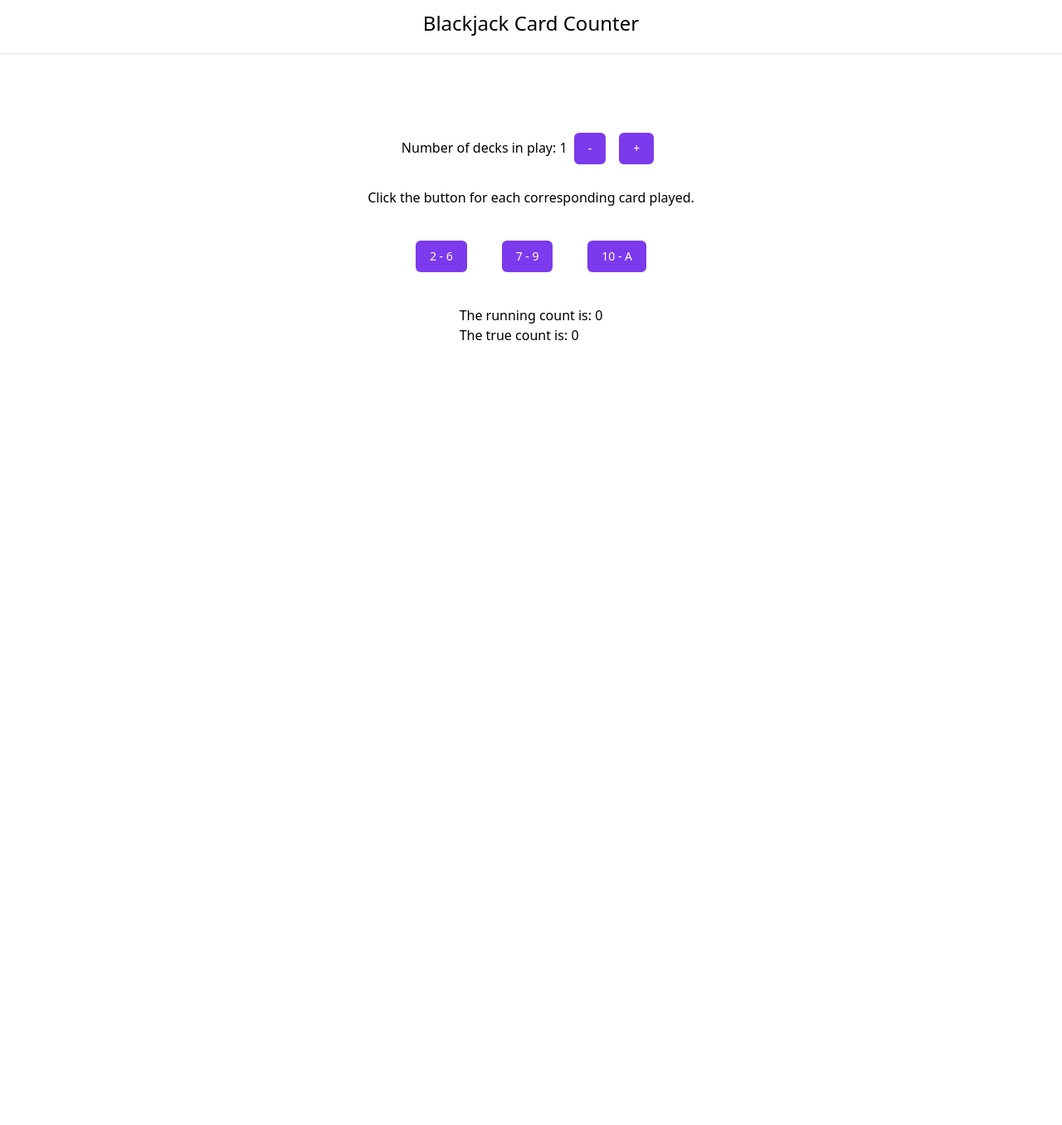
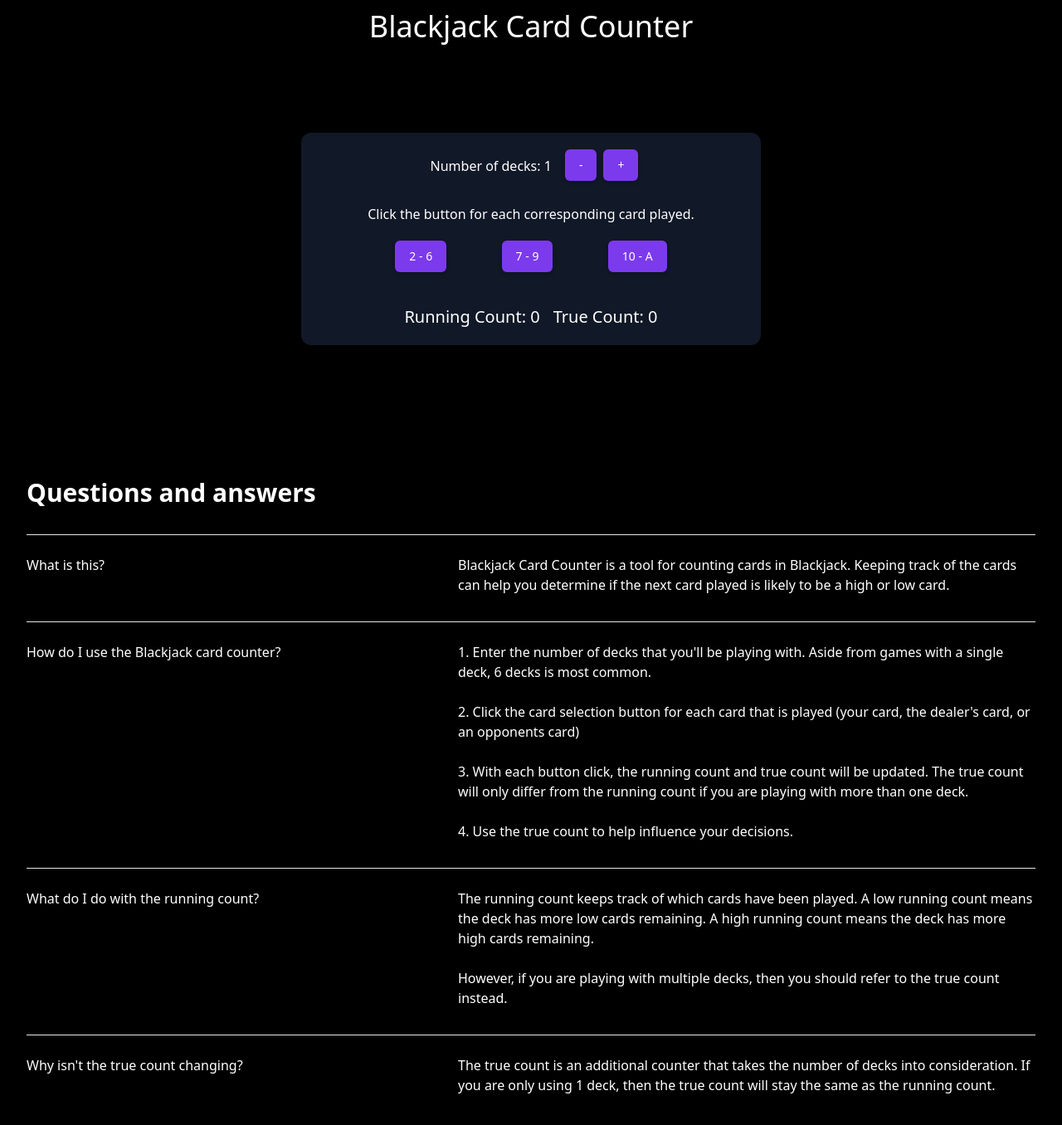
Before and after one commit to sandypockets/blackjack-card-counter, a Next.js app: page / in a window 1280 px wide. Shown: the top 1356 px of the page at 83% size. Before the commit the page ends 800 px from the top, so only its background shows below. Built offline with nearby package versions, Linux system fonts and the light colour scheme.

Commit message:
Add styles, faq

```diff
--- a/components/Button.jsx
+++ b/components/Button.jsx
@@ -2,7 +2,7 @@ export default function Button({ children, handleClick, cardVal }) {
   return (
     <button
       type="button"
-      className="min-w-max mx-2 inline-flex items-center px-4 py-2 border border-transparent text-sm font-medium rounded-md shadow-sm text-white bg-purple-600 hover:bg-purple-700 focus:outline-none focus:ring-2 focus:ring-offset-2 focus:ring-purple-500"
+      className="min-w-max mx-1 inline-flex items-center px-4 py-2 border border-transparent text-sm font-medium rounded-md shadow-md text-white bg-purple-600 hover:bg-purple-700 focus:outline-none focus:ring-2 focus:ring-offset-2 focus:ring-purple-500"
       onClick={() => handleClick(cardVal)}
     >
       {children}
--- a/components/CardTracker.jsx
+++ b/components/CardTracker.jsx
@@ -9,10 +9,10 @@ export default function CardTracker ({ runningCount, setRunningCount }) {
 
   return (
     <div>
-      <h3 className="flex justify-center pb-10">
+      <h3 className="mx-auto pb-5 font-thin">
         Click the button for each corresponding card played.
       </h3>
-      <div className="flex justify-around w-1/4 mx-auto">
+      <div className="flex justify-around mx-auto">
         <Button
           handleClick={handleClick}
           cardVal={-1}
--- a/components/DeckQuantity.jsx
+++ b/components/DeckQuantity.jsx
@@ -8,9 +8,11 @@ export default function DeckQuantity({ numOfDecks, setNumOfDecks }) {
   }
 
   return (
-    <div className="flex justify-center pb-6">
-      <div className="pb-1">
-      Number of decks in play: {numOfDecks}
+    <div className="flex justify-center pb-6 font-thin">
+      <div className="pb-1 flex">
+        <h2 className="pt-2 mx-3">
+          Number of decks: <strong>{numOfDecks}</strong>
+        </h2>
         <Button
           handleClick={addRemoveDecks}
           cardVal={-1}
--- a/components/DisplayCount.jsx
+++ b/components/DisplayCount.jsx
@@ -1,9 +1,9 @@
 export default function DisplayCount({ runningCount, trueCount }) {
   return (
     <div className="flex justify-center pt-10">
-      <div>
-      <p>The running count is: {runningCount}</p>
-      <p>The true count is: {trueCount}</p>
+      <div className="text-xl flex">
+        <p className="mx-2 font-thin">Running Count: <strong>{runningCount}</strong></p>
+        <p className="mx-2 font-thin">True Count: <strong>{Math.round(trueCount)}</strong></p>
       </div>
     </div>
   )
--- /dev/null
+++ b/components/Faq.jsx
@@ -0,0 +1,65 @@
+const faqs = [
+  {
+    id: 1,
+    question: "What is this?",
+    answer:
+      "Blackjack Card Counter is a tool for counting cards in Blackjack. Keeping track of the cards can help you determine if the next card played is likely to be a high or low card.",
+  },
+  {
+    id: 2,
+    question: "How do I use the Blackjack card counter?",
+    answer:
+      <ol>
+        <li>
+          <strong>1.</strong> Enter the number of decks that you'll be playing with. Aside from games with a single deck, 6 decks is most common.
+        </li>
+        <li className="py-6">
+          <strong>2.</strong> Click the card selection button for each card that is played (your card, the dealer's card, or an opponents card)
+        </li>
+        <li>
+          <strong>3.</strong> With each button click, the running count and true count will be updated. The true count will only differ from the running count if you are playing with more than one deck.
+        </li>
+        <li className="pt-6">
+          <strong>4.</strong> Use the true count to help influence your decisions.
+        </li>
+      </ol>
+  },
+  {
+    id: 3,
+    question: "What do I do with the running count?",
+    answer:
+      <div>
+        <p>The running count keeps track of which cards have been played. A low running count means the deck has more low cards remaining. A high running count means the deck has more high cards remaining.</p>
+        <p className="pt-6">However, if you are playing with multiple decks, then you should refer to the true count instead.</p>
+      </div>
+  },
+  {
+    id: 4,
+    question: "Why isn't the true count changing?",
+    answer:
+      "The true count is an additional counter that takes the number of decks into consideration. If you are only using 1 deck, then the true count will stay the same as the running count.",
+  },
+
+]
+
+export default function Faq() {
+  return (
+    <div className="bg-black text-white">
+      <div className="max-w-7xl mx-auto py-12 px-4 divide-y divide-gray-200 sm:px-6 lg:py-16 lg:px-8">
+        <h2 className="text-3xl font-extrabold text-white">Questions and answers</h2>
+        <div className="mt-8">
+          <dl className="divide-y divide-gray-200">
+            {faqs.map((faq) => (
+              <div key={faq.id} className="pt-6 pb-8 md:grid md:grid-cols-12 md:gap-8">
+                <dt className="text-base font-medium text-white md:col-span-5">{faq.question}</dt>
+                <dd className="mt-2 md:mt-0 md:col-span-7">
+                  <p className="text-base text-white font-thin">{faq.answer}</p>
+                </dd>
+              </div>
+            ))}
+          </dl>
+        </div>
+      </div>
+    </div>
+  )
+}
--- a/components/Nav.jsx
+++ b/components/Nav.jsx
@@ -1,7 +1,7 @@
 export default function Nav() {
   return (
-    <nav className="h-16 w-screen shadow flex justify-center">
-      <h1 className="text-2xl pt-3">Blackjack Card Counter</h1>
+    <nav className="h-16 w-screen flex justify-center">
+      <h1 className="text-4xl pt-3">Blackjack Card Counter</h1>
     </nav>
   )
 }
--- a/pages/index.jsx
+++ b/pages/index.jsx
@@ -3,6 +3,7 @@ import Nav from "../components/Nav";
 import CardTracker from "../components/CardTracker";
 import DisplayCount from "../components/DisplayCount";
 import DeckQuantity from "../components/DeckQuantity";
+import Faq from "../components/Faq";
 
 export default function Home() {
   const [numOfDecks, setNumOfDecks] = useState(1)
@@ -16,12 +17,17 @@ export default function Home() {
   })
 
   return (
-    <main>
+    <main className="bg-black text-white h-screen">
       <Nav />
-      <section className="pt-24">
-        <DeckQuantity numOfDecks={numOfDecks} setNumOfDecks={setNumOfDecks} />
-        <CardTracker runningCount={runningCount} setRunningCount={setRunningCount} />
-        <DisplayCount runningCount={runningCount} trueCount={trueCount} />
+      <section className="pt-24 flex justify-center">
+        <div className="bg-gray-900 py-5 px-20 mx-4 rounded-xl">
+          <DeckQuantity numOfDecks={numOfDecks} setNumOfDecks={setNumOfDecks} />
+          <CardTracker runningCount={runningCount} setRunningCount={setRunningCount} />
+          <DisplayCount runningCount={runningCount} trueCount={trueCount} />
+        </div>
+      </section>
+      <section className="mt-24">
+        <Faq />
       </section>
     </main>
   )
```
Lines whose indentation alone changed are shown as unchanged.
